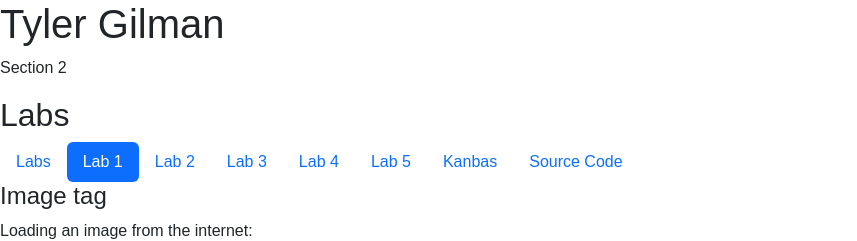
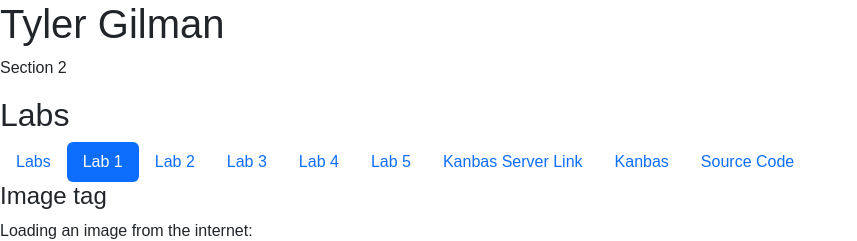
Before and after one commit to TylerGilman/kanbas-react-web-app, a React (Create React App) app: page /#/Labs/Lab1 in a window 1280 px wide. Shown: the top 241 px of the page, without its empty margins (0-857 px from the left). Built offline with nearby package versions, Linux system fonts and the light colour scheme; no server answers; grey boxes are pictures that could not be loaded; the HTML template or start-up script is replaced by a standard one.

Commit message:
changed toc2

```diff
--- a/src/Labs/TOC.tsx
+++ b/src/Labs/TOC.tsx
@@ -39,6 +39,12 @@ export default function TOC() {
         </a>
       </li>
       <li className="nav-item">
+        <a id="wd-kanbas-server-link" href="https://kanbas-node-server-app-1-brra.onrender.com"
+          className="nav-link">
+          Kanbas Server Link
+        </a>
+      </li>
+      <li className="nav-item">
         <a id="wd-k" href="#/Kanbas" className="nav-link">
           Kanbas
         </a>
```
